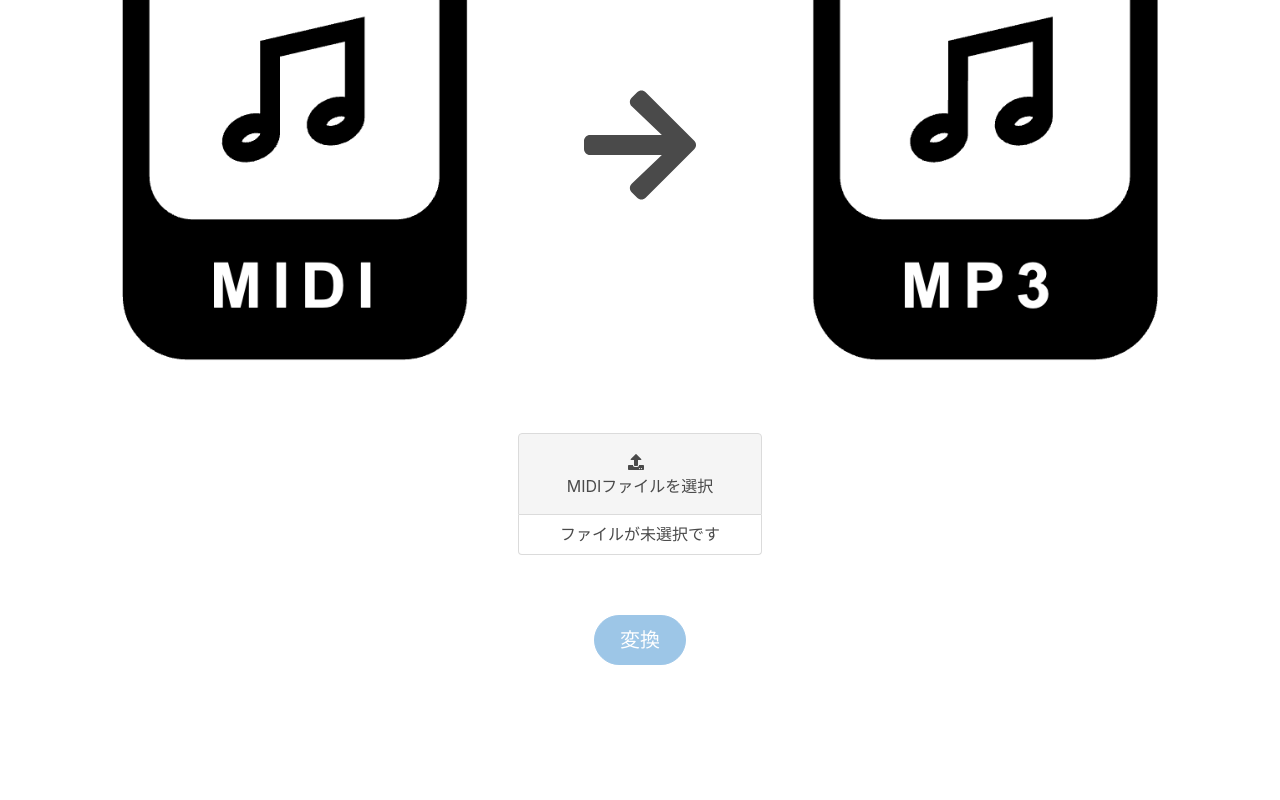
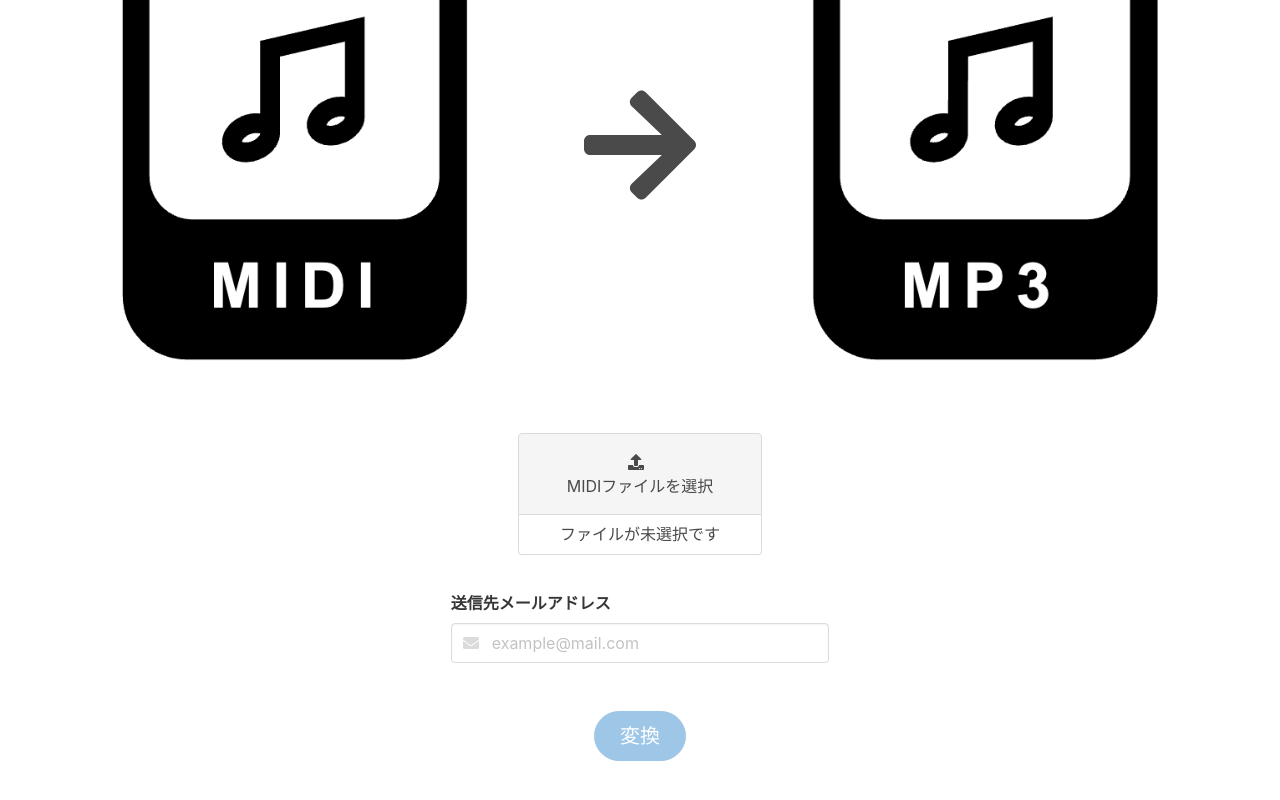
Before and after one commit to FugaTakata/geekten-app, a React (Create React App) app: page / in a window 1280 px wide. Shown: the part 328-1128 px from the top of the page. Before the commit the page ends 1065 px from the top, so only its background shows below. Built offline with nearby package versions, Linux system fonts and the light colour scheme.

Commit message:
add email and good message

```diff
--- a/src/pages/Home.jsx
+++ b/src/pages/Home.jsx
@@ -6,7 +6,11 @@ import { setDownloadUrl, setMp3 } from "../modules/slice";
 import MidiIcon from "../images/midi_icon.png";
 import Mp3Icon from "../images/mp3_icon.png";
 import { FontAwesomeIcon } from "@fortawesome/react-fontawesome";
-import { faArrowRight, faUpload } from "@fortawesome/free-solid-svg-icons";
+import {
+  faArrowRight,
+  faUpload,
+  faEnvelope,
+} from "@fortawesome/free-solid-svg-icons";
 import { useHistory } from "react-router";
 
 const Home = () => {
@@ -14,11 +18,13 @@ const Home = () => {
   const history = useHistory();
   const [midi, setMidi] = useState(null);
   const [fileName, setFileName] = useState("ファイルが未選択です");
-  const [errorMessage, setErrorMessage] = useState("");
+  const initialMessage = { type: null, text: "" };
+  const [message, setMessage] = useState(initialMessage);
+  const [email, setEmail] = useState("");
   const [isLoading, setIsLoading] = useState(false);
   const iconStyle = { fontSize: "10vw" };
 
-  const handleChange = (e) => {
+  const handleChangeFile = (e) => {
     const file = e.target.files[0];
 
     if (file) {
@@ -27,39 +33,70 @@ const Home = () => {
     }
   };
 
+  const handleChangeEmail = (e) => {
+    setEmail(e.target.value);
+  };
+
   const handleSubmit = async (e) => {
     e.preventDefault();
 
-    const formData = new FormData();
-    formData.append("midi", midi);
+    try {
+      if (!email.match(/[^\s]+@[^\s]+/)) {
+        setMessage({
+          type: "danger",
+          text: "有効なメールアドレスを入力してください。",
+        });
+        return;
+      }
 
-    let res;
-    try {
-      res = await fetch(API_ENDPOINT, {
+      const formData = new FormData();
+      formData.append("midi", midi);
+      formData.append("email", email);
+
+      const res = await fetch(API_ENDPOINT, {
         method: "POST",
         body: formData,
       });
 
-      const blob = await res.blob();
-      const reader = new FileReader();
+      if (res.ok) {
+        setMessage({
+          type: "success",
+          text: "生成結果の送信をお待ちください。",
+        });
+      } else {
+        setMessage({
+          type: "danger",
+          text: "変換に失敗しました、ごめんなさい。",
+        });
+        return;
+      }
 
-      // base64 encode
-      reader.readAsDataURL(blob);
-      reader.onload = (e) => {
-        const mp3Data = e.target.result;
-        if (mp3Data) {
-          dispatch(setMp3(mp3Data));
-          dispatch(setDownloadUrl(URL.createObjectURL(blob)));
-          history.push("/player");
-        }
-      };
-      reader.onerror = (err) => {
-        console.error(err);
-        setErrorMessage("変換に失敗しました、ごめんなさい。");
-      };
+      // const blob = await res.blob();
+      // const reader = new FileReader();
+
+      // // base64 encode
+      // reader.readAsDataURL(blob);
+      // reader.onload = (e) => {
+      //   const mp3Data = e.target.result;
+      //   if (mp3Data) {
+      //     dispatch(setMp3(mp3Data));
+      //     dispatch(setDownloadUrl(URL.createObjectURL(blob)));
+      //     history.push("/player");
+      //   }
+      // };
+      // reader.onerror = (err) => {
+      //   console.error(err);
+      //   setMessage({
+      //     type: "danger",
+      //     text: "変換に失敗しました、ごめんなさい。",
+      //   });
+      // };
     } catch (error) {
       console.error(error);
-      setErrorMessage("変換に失敗しました、ごめんなさい。");
+      setMessage({
+        type: "danger",
+        text: "変換に失敗しました、ごめんなさい。",
+      });
       return;
     } finally {
       setIsLoading(false);
@@ -68,15 +105,16 @@ const Home = () => {
 
   return (
     <div>
-      <div className={`modal ${errorMessage ? "is-active" : ""}`}>
-        <div className="modal-background" onClick={() => setErrorMessage("")} />
-        <div className="modal-content" onClick={() => setErrorMessage("")}>
-          <div className="notification is-danger">{errorMessage}</div>
+      <div className={`modal ${message.text ? "is-active" : ""}`}>
+        <div
+          className="modal-background"
+          onClick={() => setMessage(initialMessage)}
+        />
+        <div className="modal-content">
+          <div className={`notification is-${message.type}`}>
+            {message.text}
+          </div>
         </div>
-        {/* <button
-          className="modal-close is-large"
-          onClick={() => setErrorMessage("")}
-        /> */}
       </div>
 
       <div className="hero is-small pt-6">
@@ -96,7 +134,7 @@ const Home = () => {
             <img src={Mp3Icon} width="30%" alt="mp3ファイルのアイコン" />
           </div>
         </div>
-        <form className="has-text-centered" onSubmit={handleSubmit}>
+        <form onSubmit={handleSubmit} className="has-text-centered">
           <div className="field py-5">
             <div className="file is-centered is-boxed  has-name">
               <label className="file-label">
@@ -104,7 +142,7 @@ const Home = () => {
                   className="file-input"
                   type="file"
                   name="resume"
-                  onChange={handleChange}
+                  onChange={handleChangeFile}
                   accept="audio/midi, audio/x-midi"
                 />
                 <span className="file-cta">
@@ -117,12 +155,33 @@ const Home = () => {
               </label>
             </div>
           </div>
+          <div className="columns is-centered">
+            <div className="column is-4">
+              <div className="field is-one-quarter">
+                <label className="label has-text-left">
+                  送信先メールアドレス
+                </label>
+                <div className="control has-icons-left">
+                  <input
+                    className="input"
+                    // type="email"
+                    type="text"
+                    placeholder="example@mail.com"
+                    onChange={handleChangeEmail}
+                  />
+                  <span className="icon is-small is-left">
+                    <FontAwesomeIcon icon={faEnvelope} />
+                  </span>
+                </div>
+              </div>
+            </div>
+          </div>
           <div className="field py-5">
             <button
               className={`button is-info is-medium is-rounded ${
                 isLoading && "is-loading"
               }`}
-              disabled={!midi}
+              disabled={!midi || !email}
               onClick={() => setIsLoading(true)}
             >
               変換
```
